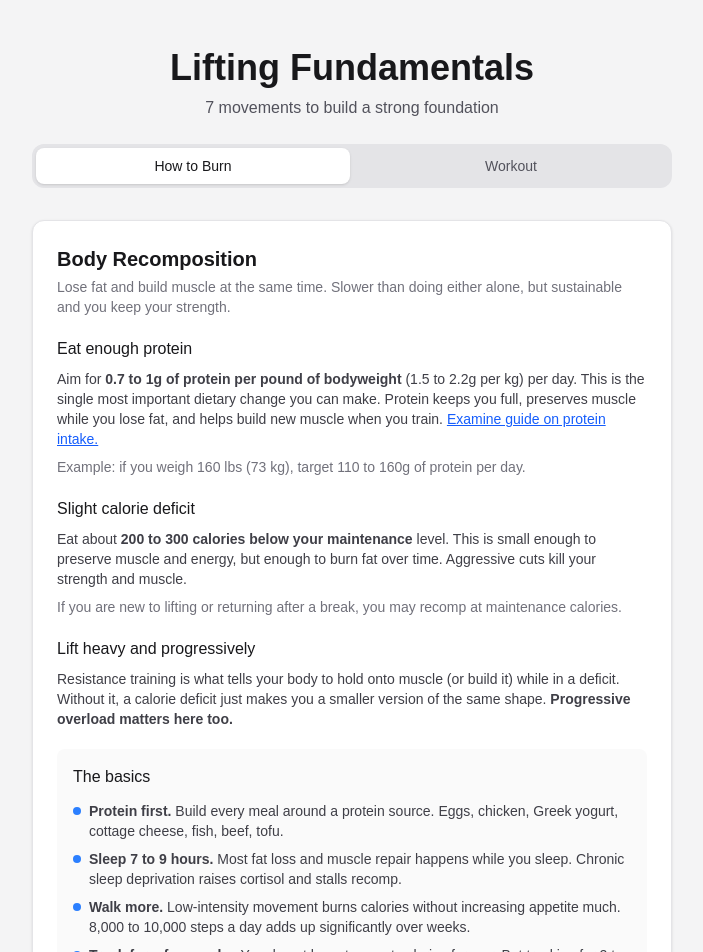
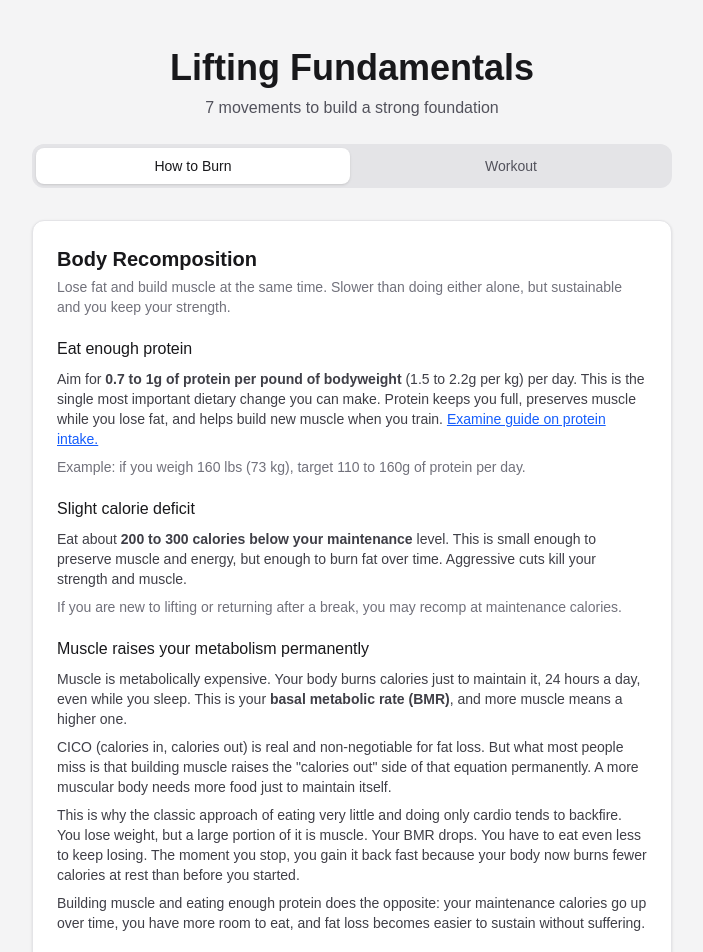
Before and after one commit to vrnvrn/lift, a Next.js app: page / in a window 1280 px wide. Shown: the top 952 px of the page, without its empty margins (288-991 px from the left). Built offline with nearby package versions, Linux system fonts and the light colour scheme.

Commit message:
Add muscle/BMR/metabolism section to How to Burn tab

```diff
--- a/components/HowToBurn.tsx
+++ b/components/HowToBurn.tsx
@@ -35,6 +35,22 @@ export default function HowToBurn() {
             </p>
             <p className="text-sm mt-2 text-zinc-500 dark:text-zinc-400">
               If you are new to lifting or returning after a break, you may recomp at maintenance calories.
+            </p>
+          </div>
+
+          <div>
+            <h3 className="font-medium text-zinc-900 dark:text-zinc-100 mb-2">Muscle raises your metabolism permanently</h3>
+            <p className="text-sm">
+              Muscle is metabolically expensive. Your body burns calories just to maintain it, 24 hours a day, even while you sleep. This is your <strong>basal metabolic rate (BMR)</strong>, and more muscle means a higher one.
+            </p>
+            <p className="text-sm mt-2">
+              CICO (calories in, calories out) is real and non-negotiable for fat loss. But what most people miss is that building muscle raises the "calories out" side of that equation permanently. A more muscular body needs more food just to maintain itself.
+            </p>
+            <p className="text-sm mt-2">
+              This is why the classic approach of eating very little and doing only cardio tends to backfire. You lose weight, but a large portion of it is muscle. Your BMR drops. You have to eat even less to keep losing. The moment you stop, you gain it back fast because your body now burns fewer calories at rest than before you started.
+            </p>
+            <p className="text-sm mt-2">
+              Building muscle and eating enough protein does the opposite: your maintenance calories go up over time, you have more room to eat, and fat loss becomes easier to sustain without suffering.
             </p>
           </div>
 
```
